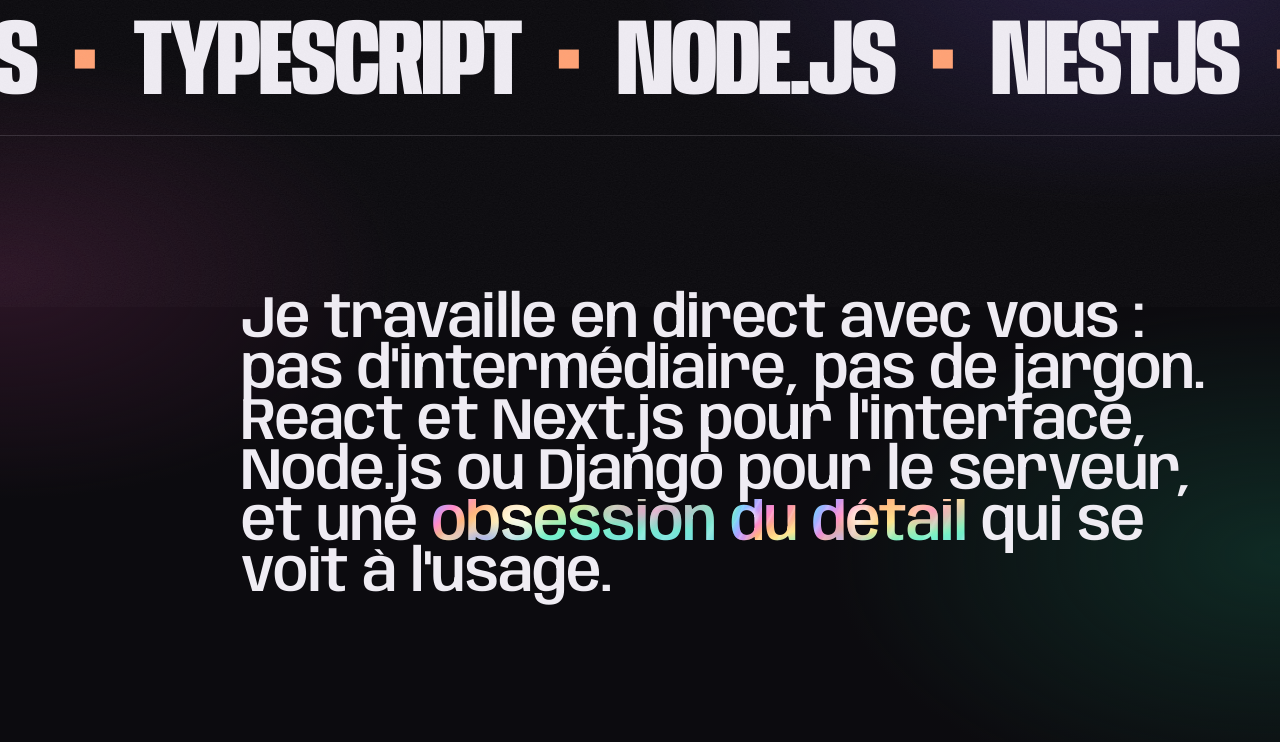
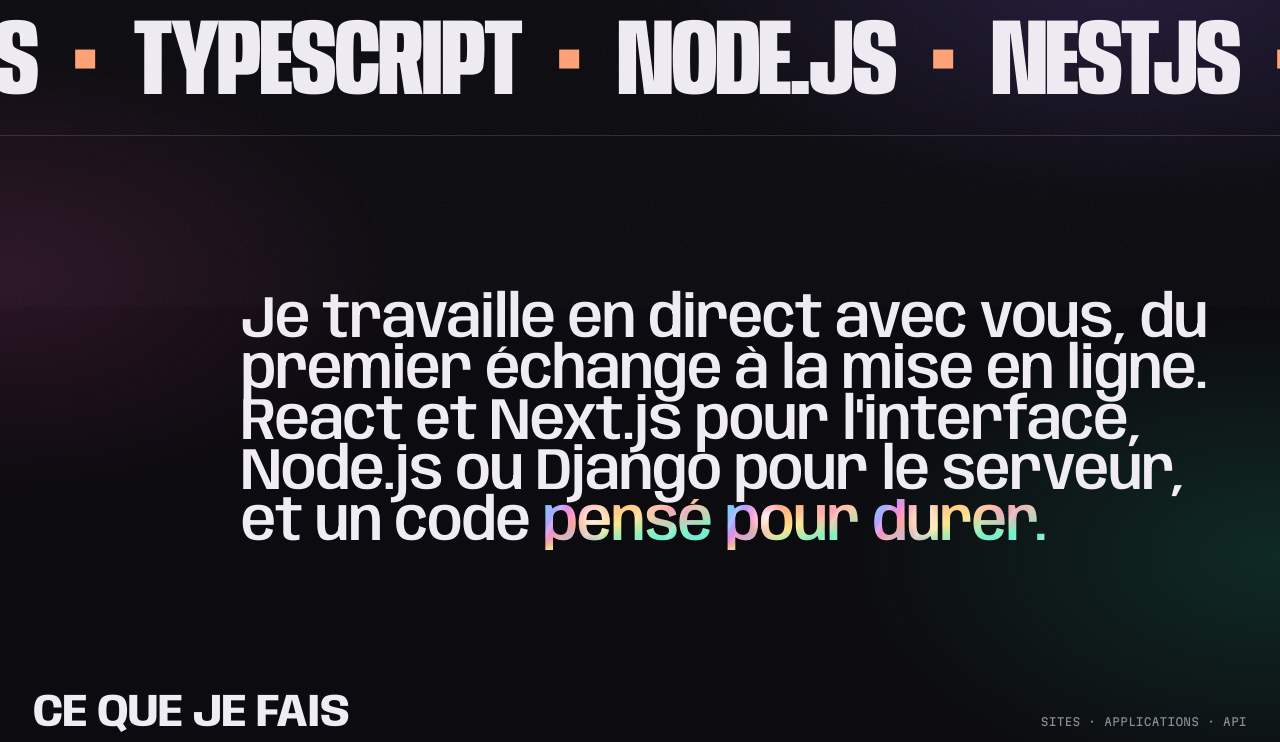
Before and after one commit to N0amG/Portfolio-public, a Next.js app: page / in a window 1280 px wide. Shown: the part 845-1587 px from the top of the page. Built offline with nearby package versions, Linux system fonts and the light colour scheme.

Commit message:
Accueil : nouvelle phrase d'accroche et vrais espaces dans le texte anime

```diff
--- a/src/app/(portfolio)/page.tsx
+++ b/src/app/(portfolio)/page.tsx
@@ -112,7 +112,7 @@ export default function Home() {
           <div className="col-span-4 md:col-span-10 md:col-start-3">
             <ScrollStatement
               className="f-display text-[clamp(2rem,4.6vw,4.6rem)] leading-[1.06] [--wdth:96] [--wght:560]"
-              text="Je travaille en direct avec vous : pas d'intermédiaire, pas de jargon. React et Next.js pour l'interface, Node.js ou Django pour le serveur, et une *obsession* *du* *détail* qui se voit à l'usage."
+              text="Je travaille en direct avec vous, du premier échange à la mise en ligne. React et Next.js pour l'interface, Node.js ou Django pour le serveur, et un code *pensé* *pour* *durer.*"
             />
           </div>
         </div>
--- a/src/components/home/ScrollStatement.tsx
+++ b/src/components/home/ScrollStatement.tsx
@@ -16,9 +16,11 @@ function Word({
 }) {
   const opacity = useTransform(progress, range, [0.14, 1]);
   return (
-    <motion.span style={{ opacity }} className={`mr-[0.24em] inline-block ${accent ? "opal-text" : ""}`}>
-      {children}
-    </motion.span>
+    <>
+      <motion.span style={{ opacity }} className={`inline-block ${accent ? "opal-text" : ""}`}>
+        {children}
+      </motion.span>{" "}
+    </>
   );
 }
 
```
